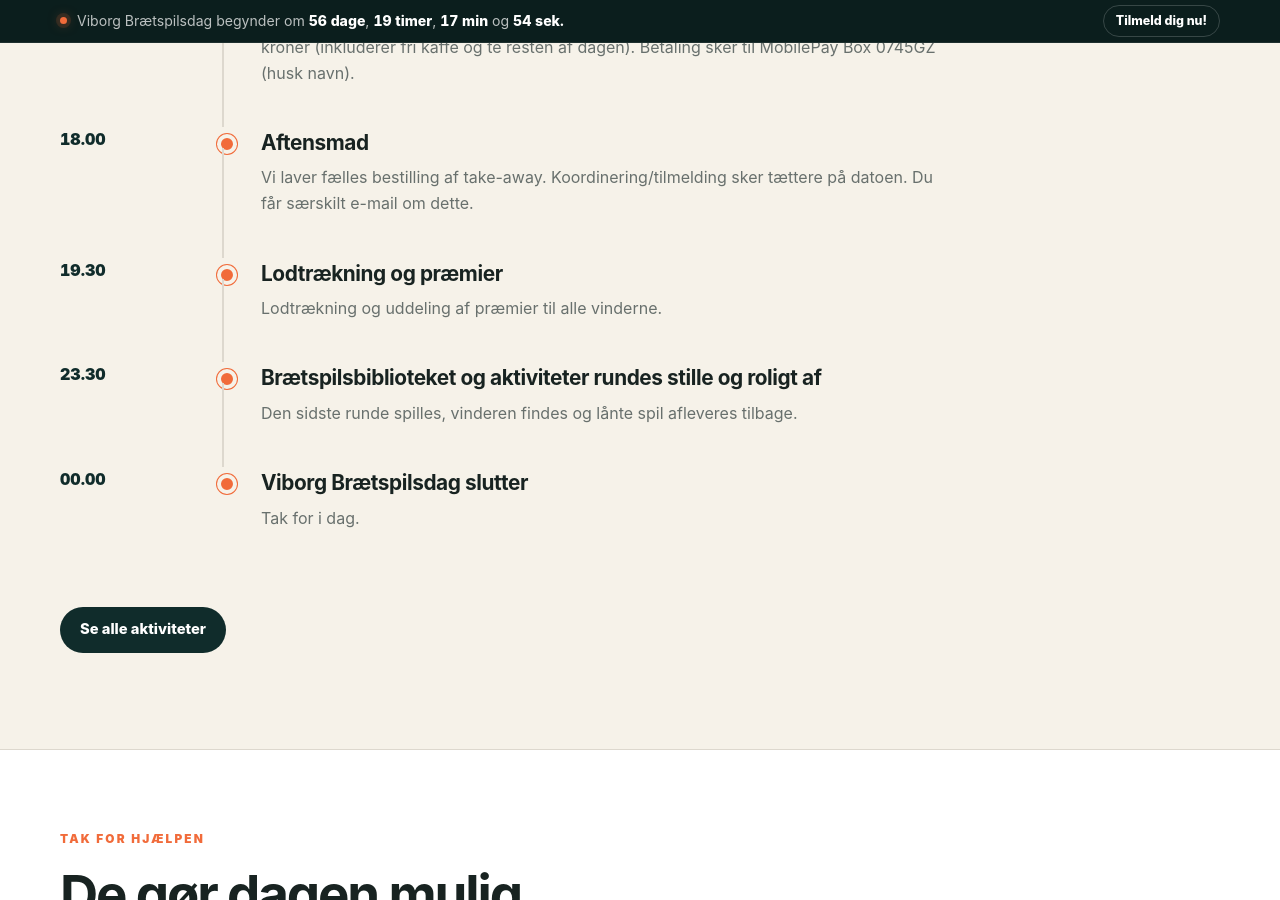
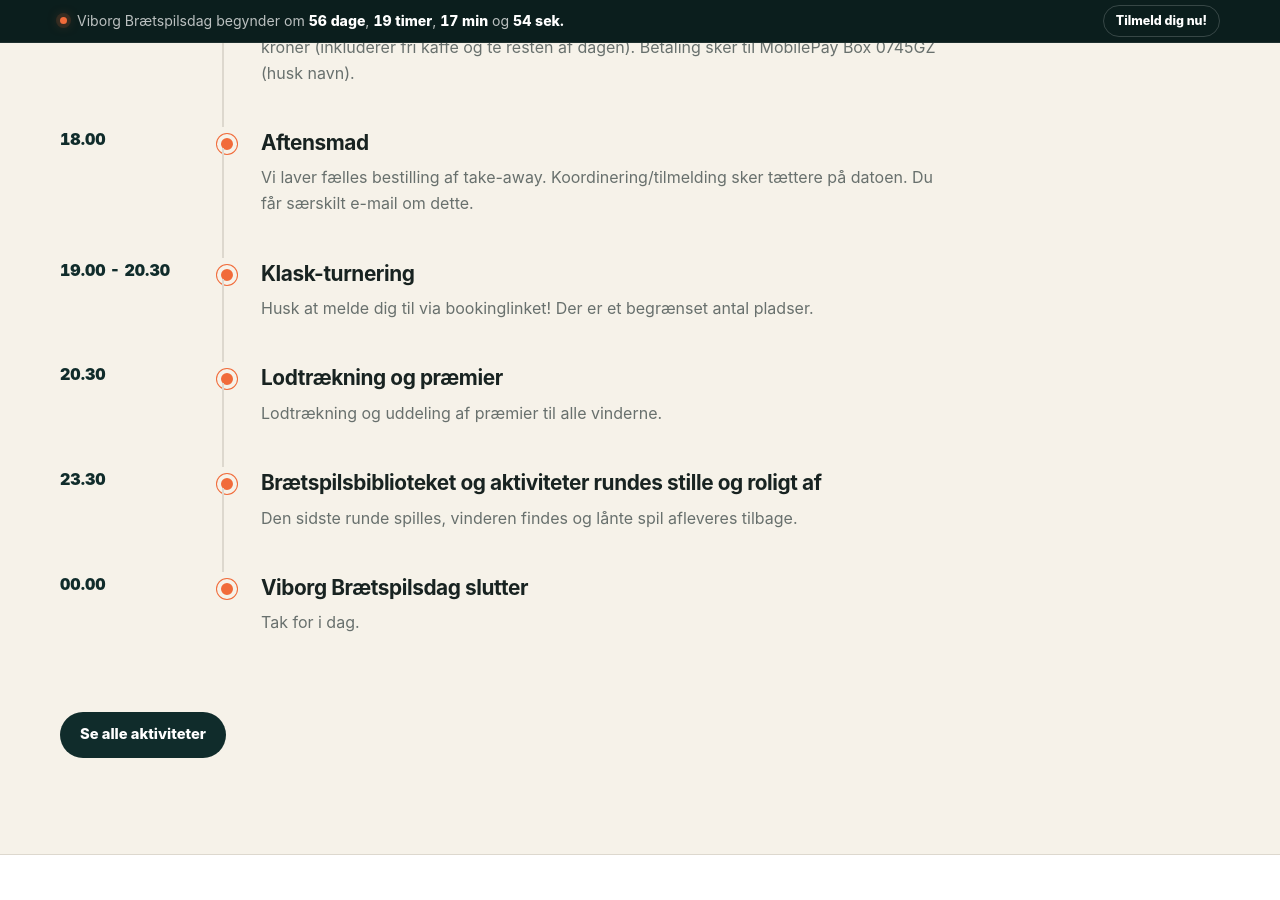
Before and after one commit to Andrejao/spilex, a Jekyll site: the page built from program.html, in a window 1280 px wide and 900 px high, scrolled down 872 px. Built offline with Jekyll 4.4.1, drawn with Linux system fonts in a browser that asks for light colours.

Commit message:
Update hovedprogram.yml

```diff
--- a/_data/hovedprogram.yml
+++ b/_data/hovedprogram.yml
@@ -14,7 +14,11 @@
   titel: "Aftensmad"
   beskrivelse: "Vi laver fælles bestilling af take-away. Koordinering/tilmelding sker tættere på datoen. Du får særskilt e-mail om dette."
 
-- tid: "19.30"
+- tid: "19.00 - 20.30"
+  titel: "Klask-turnering"
+  beskrivelse: "Husk at melde dig til via bookinglinket! Der er et begrænset antal pladser."
+
+- tid: "20.30"
   titel: "Lodtrækning og præmier"
   beskrivelse: "Lodtrækning og uddeling af præmier til alle vinderne."
 
```
